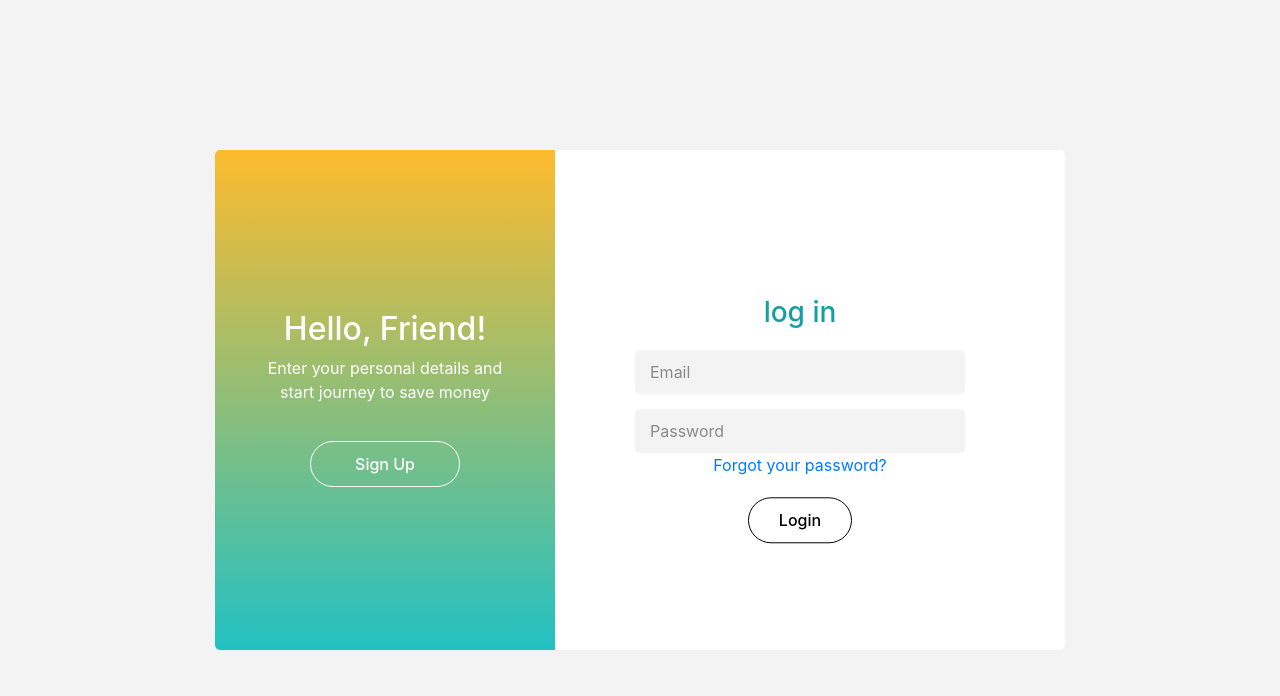
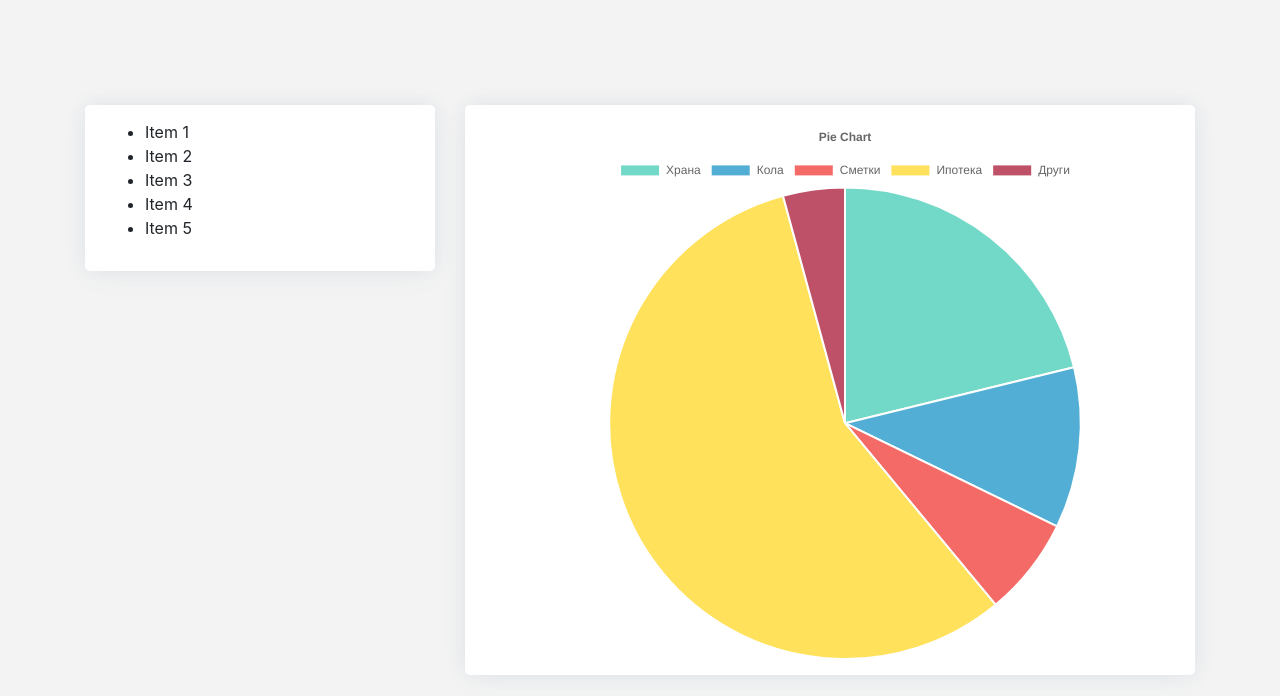
Before and after one commit to nikolaaaa/money-saver, a React (Create React App) app: page / in a window 1280 px wide. Shown: the top 696 px of the page. Built offline with nearby package versions, Linux system fonts and the light colour scheme.

Commit message:
25.09.2021

```diff
--- a/package.json
+++ b/package.json
@@ -7,13 +7,17 @@
     "@testing-library/react": "^9.3.2",
     "@testing-library/user-event": "^7.1.2",
     "bootstrap": "^4.5.2",
+    "chart.js": "^2.9.3",
     "node-sass": "^4.14.1",
     "react": "^16.13.1",
+    "react-chartjs-2": "^2.10.0",
+    "react-charts": "^2.0.0-beta.7",
     "react-dom": "^16.13.1",
     "react-router-dom": "^5.2.0",
     "react-scripts": "3.4.3",
     "react-transition-group": "^4.4.1",
-    "reactstrap": "^8.5.1"
+    "reactstrap": "^8.5.1",
+    "recharts": "^1.8.5"
   },
   "scripts": {
     "start": "react-scripts start",
--- a/src/App.js
+++ b/src/App.js
@@ -1,13 +1,19 @@
 import React from 'react';
-import Welcome from '../src/js/components/Welcome/Welcome';
-import { BrowserRouter } from 'react-router-dom'
+import Dashboard from '../src/js/components/Dashboard';
+import Welcome from '../src/js/components/Welcome';
+import { Container } from 'reactstrap';
+import { BrowserRouter, Route } from 'react-router-dom'
 
 
 const App = () => {
     return (
         <BrowserRouter>
             <div className="App">
-                <Welcome></Welcome>
+                <Container>
+                    <Route path="/welcome" component={() => <Welcome />}></Route>
+
+                    <Route path="/" exact component={() => <Dashboard/>}></Route>
+                </Container>
             </div>
         </BrowserRouter>
     );
--- /dev/null
+++ b/src/js/components/Dashboard.js
@@ -0,0 +1,79 @@
+import React from 'react';
+import { Line, Pie, Doughnut, Bar } from 'react-chartjs-2';
+import { Row, Col } from 'reactstrap';
+
+const data = {
+    labels: ['Jan', 'Feb', 'Mar', 'Apr', 'May'],
+    datasets: [
+        {
+            label: 'Sales for 2020',
+            data: [4, 5, 3, 1, 5]
+        },
+        {
+            label: 'Sales for 2019 (M)',
+            data: [1.5, 2, 3, 4, 5]
+        }
+    ],
+}
+
+const dataPie = {
+    labels: ['Храна', 'Кола', 'Сметки', 'Ипотека', 'Други'],
+    datasets: [
+        {
+            label: 'Sales for 2020',
+            data: [250, 130, 80, 670, 50],
+            backgroundColor: ['#72d8c8', '#53aed5', '#f46a67', '#ffe15b', '#be5168'],
+        },
+    ],
+}
+
+const optionsPie = {
+    title: {
+        display: true,
+        text: 'Pie Chart'
+    },
+}
+
+class Dashboard extends React.Component {
+
+    constructor(props) {
+        super(props);
+    }
+
+    render() {
+
+        return (
+            <Row>
+                <Col sm="4">
+                    <div className="box">
+                        <div className="box-body">
+                            <ul>
+                                <li>Item 1</li>
+                                <li>Item 2</li>
+                                <li>Item 3</li>
+                                <li>Item 4</li>
+                                <li>Item 5</li>
+                            </ul>
+                        </div>
+                    </div>
+                </Col>
+
+                <Col sm="8">
+                    <div className="box">
+                        <div className="box-body">
+                            <div className="chart">
+                                <Pie
+                                    data={dataPie}
+                                    options={optionsPie}
+                                    width={200}
+                                />
+                            </div>
+                        </div>
+                    </div>
+                </Col>
+            </Row>
+        )
+    }
+}
+
+export default Dashboard;
--- a/src/js/components/Login.js
+++ b/src/js/components/Login.js
@@ -4,19 +4,19 @@ import { Link } from 'react-router-dom';
 const Login = (props) => {
     return (
         <div className="login-tab" style={props.animation}>
-            <h2 class="main-title">Log In</h2>
+            <h2 className="main-title">Log In</h2>
 
             <div className="field-group">
                 <input type="text" name="email" id="email" className="field" />
-                <label for="email">Email</label>
+                <label htmlFor="email">Email</label>
             </div>
 
             <div className="field-group">
                 <input type="text" name="pass" id="pass" className="field" />
-                <label for="pass">Password</label>
+                <label htmlFor="pass">Password</label>
             </div>
 
-            <Link className="forgot-password">Forgot your password?</Link>
+            <Link to="" className="forgot-password">Forgot your password?</Link>
 
             <button className="btn-default" type="submit">Login</button>
         </div>
--- a/src/js/components/Signup.js
+++ b/src/js/components/Signup.js
@@ -3,21 +3,21 @@ import React from 'react';
 const SignUp = (props) => {
     return (
         <div className="signup-tab" style={props.animation}>
-            <h2 class="main-title">Sign Up</h2>
+            <h2 className="main-title">Sign Up</h2>
 
             <div className="field-group">
                 <input type="text" name="name" id="name" className="field" />
-                <label for="name">Name</label>
+                <label htmlFor="name">Name</label>
             </div>
 
             <div className="field-group">
                 <input type="text" name="email" id="email" className="field" />
-                <label for="email">Email</label>
+                <label htmlFor="email">Email</label>
             </div>
 
             <div className="field-group">
                 <input type="text" name="pass" id="pass" className="field" />
-                <label for="pass">Password</label>
+                <label htmlFor="pass">Password</label>
             </div>
 
             <button className="btn-default" type="submit">Sign Up</button>
--- a/src/js/components/Welcome/Welcome.js
+++ b/src/js/components/Welcome.js
@@ -1,6 +1,6 @@
 import React from 'react';
-import Login from '../Login';
-import Signup from '../Signup';
+import Login from './Login';
+import Signup from './Signup';
 import Transition from 'react-transition-group/Transition';
 import { Link } from 'react-router-dom';
 
@@ -56,7 +56,7 @@ class Welcome extends React.Component {
                     <Transition in={toggleFlag} timeout={600}>
                         <React.Fragment>
                             <Link
-                                to={toggleFlag ? '/login' : '/sign-up'}
+                                to={toggleFlag ? '/welcome/login' : '/welcome/sign-up'}
                                 className={'btn-default ' + (toggleFlag ? 'btn-login' : 'btn-signup')}
                                 onClick={this.toggle}
                                 style={transitionStyles}
--- a/src/styles/main.scss
+++ b/src/styles/main.scss
@@ -218,3 +218,19 @@ body {
         }
     }
 }
+
+.box {
+    margin-bottom: 20px;
+    background: #fff;
+    border-radius: 5px;
+    box-shadow: 0 6px 28px -3px rgba(77, 113, 152, 0.07), 0 -3px 18px 0px rgba(77, 113, 152, 0.07);
+
+    .box-body {
+        padding: 15px 20px;
+    }
+}
+
+.chart {
+    width: 720px;
+    margin: 0 auto;
+}
```
Also changed, not shown: да направя страницата с чартовете.txt (deleted), 1 other file (tests, documents, lock files or other folders).
